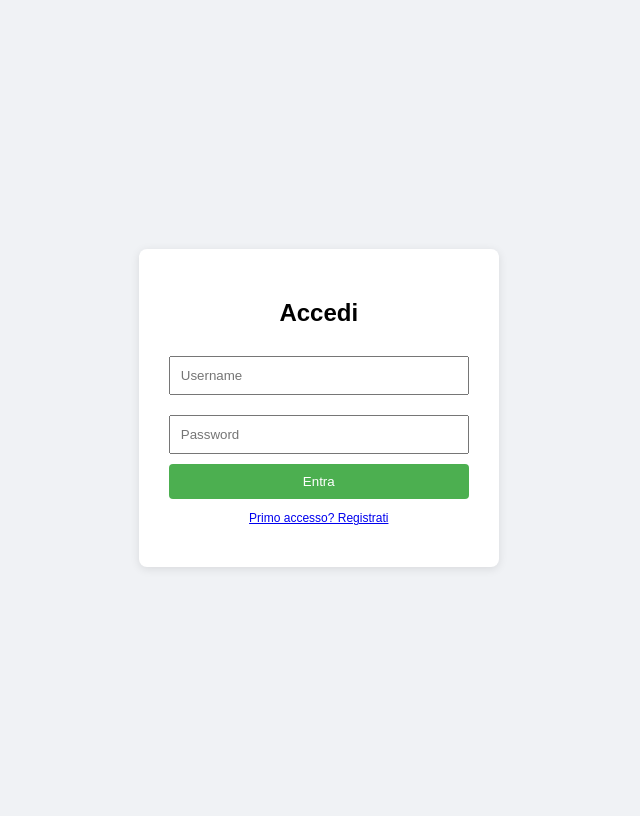
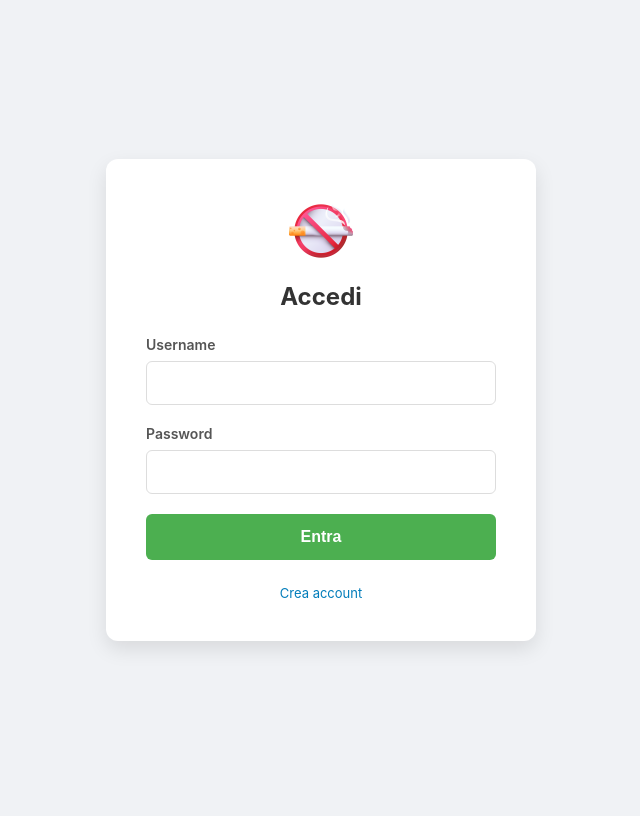
Before and after one commit to MRLab-Community/repobox-sync, a PHP site: page /smokefree/login.php in a window 1280 px wide. Shown: the whole page, without its empty margins (319-959 px from the left). After the commit the page ends 649 px from the top, so only its background shows below. Run offline with PHP 8.4, Linux system fonts and the light colour scheme; tables that the repository leaves empty or names only in its code hold one stand-in row (values such as "Sample post").

Commit message:
Sync da Repobox: 2026-03-31 15:22

```diff
--- a/smokefree/login.php
+++ b/smokefree/login.php
@@ -2,43 +2,139 @@
 session_start();
 require 'config.php';
 
-if ($_SERVER['REQUEST_METHOD'] == 'POST') {
-    $user = $_POST['username'];
+// Configurazione Sicurezza
+$max_attempts = 5;
+$lockout_time = 900; // 15 minuti
+
+// Gestione Logout
+if (isset($_GET['logout'])) {
+    $_SESSION = array();
+    if (ini_get("session.use_cookies")) {
+        $params = session_get_cookie_params();
+        setcookie(session_name(), '', time() - 42000, $params["path"], $params["domain"], $params["secure"], $params["httponly"]);
+    }
+    session_destroy();
+    header("Location: login.php");
+    exit;
+}
+
+$ip = $_SERVER['REMOTE_ADDR'];
+$now = time();
+$error = "";
+$blocked = false;
+
+try {
+    $pdo = new PDO("mysql:host=" . DB_HOST . ";dbname=" . DB_NAME . ";charset=utf8", DB_USER, DB_PASS);
+    $pdo->setAttribute(PDO::ATTR_ERRMODE, PDO::ERRMODE_EXCEPTION);
+
+    // Controllo blocco IP (Compatibile struttura Repobox)
+    $stmt = $pdo->prepare("SELECT attempts, last_attempt FROM login_attempts WHERE ip_address = ? AND last_attempt > (? - ?)");
+    $stmt->execute([$ip, $now, $lockout_time]);
+    $result = $stmt->fetch(PDO::FETCH_ASSOC);
+
+    if ($result && $result['attempts'] >= $max_attempts) {
+        $wait_time = ceil(($result['last_attempt'] + $lockout_time - $now) / 60);
+        $error = "Troppi tentativi falliti. Riprova tra $wait_time minuti.";
+        $blocked = true;
+    }
+} catch (PDOException $e) {
+    $error = "Errore DB: " . $e->getMessage();
+    $blocked = true;
+}
+
+if ($_SERVER['REQUEST_METHOD'] == 'POST' && !$blocked) {
+    $user = trim($_POST['username']);
     $pass = $_POST['password'];
 
     try {
-        $pdo = new PDO("mysql:host=".DB_HOST.";dbname=".DB_NAME, DB_USER, DB_PASS);
         $stmt = $pdo->prepare("SELECT * FROM users WHERE username = ?");
         $stmt->execute([$user]);
-        $row = $stmt->fetch();
+        $row = $stmt->fetch(PDO::FETCH_ASSOC);
 
         if ($row && password_verify($pass, $row['password'])) {
+            // LOGIN SUCCESSOSO
+
+            // Pulisce i tentativi per questo IP
+            $del = $pdo->prepare("DELETE FROM login_attempts WHERE ip_address = ?");
+            $del->execute([$ip]);
+
+            // Rigenera ID sessione per sicurezza
+            session_regenerate_id(true);
+
             $_SESSION['user_id'] = $row['id'];
             $_SESSION['username'] = $row['username'];
+
             header("Location: index.php");
             exit;
         } else {
-            $error = "Credenziali errate.";
+            // LOGIN FALLITO
+            if (!$blocked) {
+                $check = $pdo->prepare("SELECT id FROM login_attempts WHERE ip_address = ?");
+                $check->execute([$ip]);
+                if ($check->fetch()) {
+                    $upd = $pdo->prepare("UPDATE login_attempts SET attempts = attempts + 1, last_attempt = ? WHERE ip_address = ?");
+                    $upd->execute([$now, $ip]);
+                } else {
+                    $ins = $pdo->prepare("INSERT INTO login_attempts (ip_address, attempts, last_attempt) VALUES (?, 1, ?)");
+                    $ins->execute([$ip, $now]);
+                }
+            }
+            $error = "Username o password errati.";
         }
     } catch (PDOException $e) {
-        $error = "Errore DB: " . $e->getMessage();
+        $error = "Errore durante il login: " . $e->getMessage();
     }
 }
 ?>
-<!-- HTML Form Login -->
 <!DOCTYPE html>
 <html lang="it">
-<head><meta charset="UTF-8"><meta name="viewport" content="width=device-width, initial-scale=1"><title>Login SmokeFree</title>
-<style>body{font-family:sans-serif;display:flex;justify-content:center;align-items:center;height:100vh;background:#f0f2f5;} form{background:white;padding:30px;border-radius:8px;box-shadow:0 2px 10px rgba(0,0,0,0.1);width:300px;} input{width:100%;padding:10px;margin:10px 0;box-sizing:border-box;} button{width:100%;padding:10px;background:#4CAF50;color:white;border:none;border-radius:4px;cursor:pointer;}</style>
+<head>
+<meta charset="UTF-8">
+<meta name="viewport" content="width=device-width, initial-scale=1.0">
+<title>Login - SmokeFree</title>
+<style>
+body { font-family: -apple-system, BlinkMacSystemFont, "Segoe UI", Roboto, sans-serif; background: #f0f2f5; display: flex; justify-content: center; align-items: center; height: 100vh; margin: 0; }
+.login-box { background: white; padding: 40px; border-radius: 12px; box-shadow: 0 8px 20px rgba(0,0,0,0.1); width: 100%; max-width: 350px; text-align: center; }
+.logo-img { margin-bottom: 15px; }
+h2 { text-align: center; color: #333; margin-top: 0; margin-bottom: 25px; }
+.form-group { margin-bottom: 20px; text-align: left; }
+label { display: block; margin-bottom: 8px; font-weight: 600; color: #555; font-size: 14px; }
+input[type="text"], input[type="password"] { width: 100%; padding: 12px; border: 1px solid #ddd; border-radius: 6px; box-sizing: border-box; font-size: 16px; transition: border 0.3s; }
+input:focus { border-color: #4CAF50; outline: none; }
+button { width: 100%; padding: 14px; background: #4CAF50; color: white; border: none; border-radius: 6px; font-size: 16px; font-weight: bold; cursor: pointer; transition: background 0.3s; }
+button:hover { background: #45a049; }
+button:disabled { background: #ccc; cursor: not-allowed; }
+.error { background: #ffebee; color: #c62828; padding: 12px; border-radius: 6px; margin-bottom: 20px; font-size: 14px; text-align: center; border: 1px solid #ef9a9a; }
+.footer { text-align: center; margin-top: 25px; font-size: 13px; color: #666; }
+.footer a { color: #007cba; text-decoration: none; }
+</style>
 </head>
 <body>
-<form method="post">
-    <h2 style="text-align:center">Accedi</h2>
-    <?php if(isset($error)) echo "<p style='color:red;text-align:center'>$error</p>"; ?>
-    <input type="text" name="username" placeholder="Username" required>
-    <input type="password" name="password" placeholder="Password" required>
-    <button type="submit">Entra</button>
-    <p style="text-align:center;font-size:12px;"><a href="register.php">Primo accesso? Registrati</a></p>
-</form>
+<div class="login-box">
+    <!-- LOGO RICHIESTO -->
+    <img src="icons/icon-192.png" class="logo-img" style="width: 64px; height: auto;" alt="SmokeFree Logo" />
+
+    <h2>Accedi</h2>
+
+    <?php if (!empty($error)): ?>
+        <div class="error"><?php echo htmlspecialchars($error); ?></div>
+    <?php endif; ?>
+
+    <form method="post" action="login.php" autocomplete="on">
+        <div class="form-group">
+            <label for="username">Username</label>
+            <input type="text" id="username" name="username" required autocomplete="username" <?php echo $blocked ? 'disabled' : ''; ?>>
+        </div>
+        <div class="form-group">
+            <label for="password">Password</label>
+            <input type="password" id="password" name="password" required autocomplete="current-password" <?php echo $blocked ? 'disabled' : ''; ?>>
+        </div>
+        <button type="submit" <?php echo $blocked ? 'disabled' : ''; ?>>Entra</button>
+    </form>
+
+    <div class="footer">
+        <a href="register.php">Crea account</a>
+    </div>
+</div>
 </body>
 </html>
```
